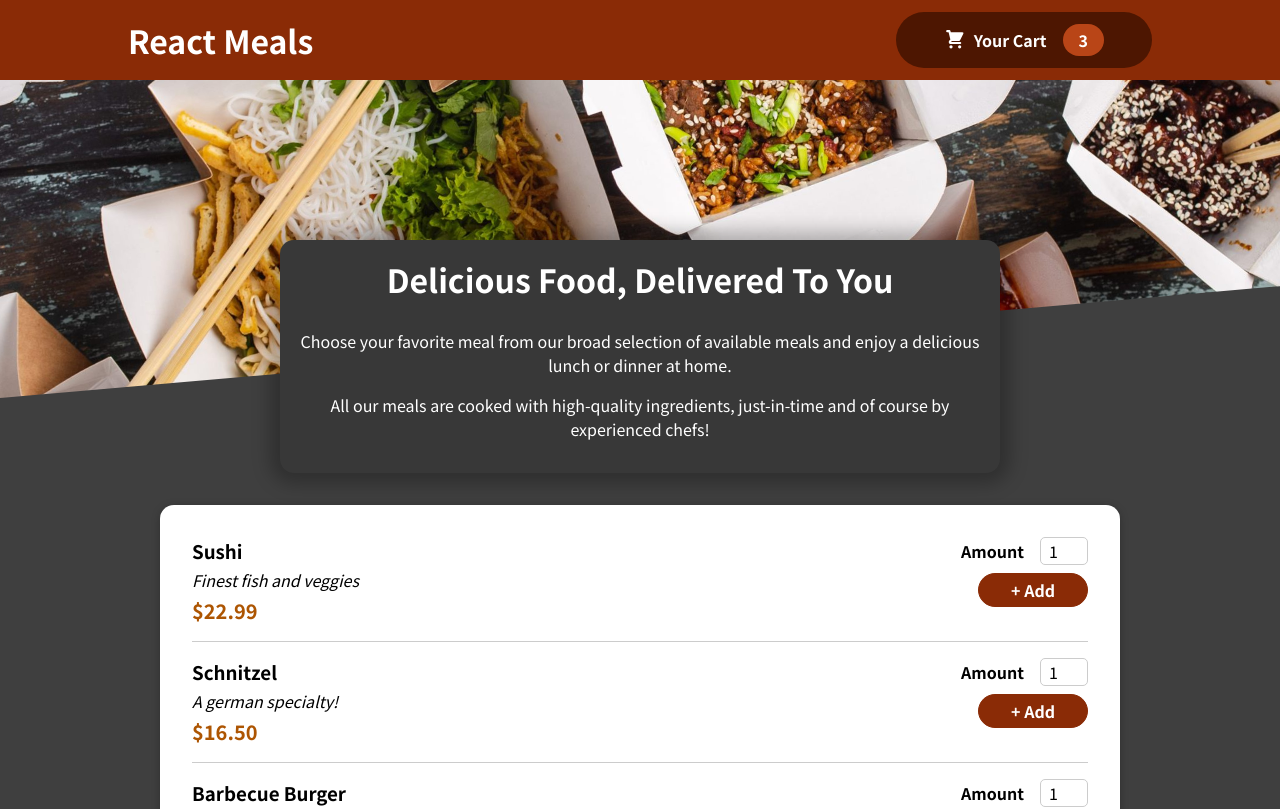
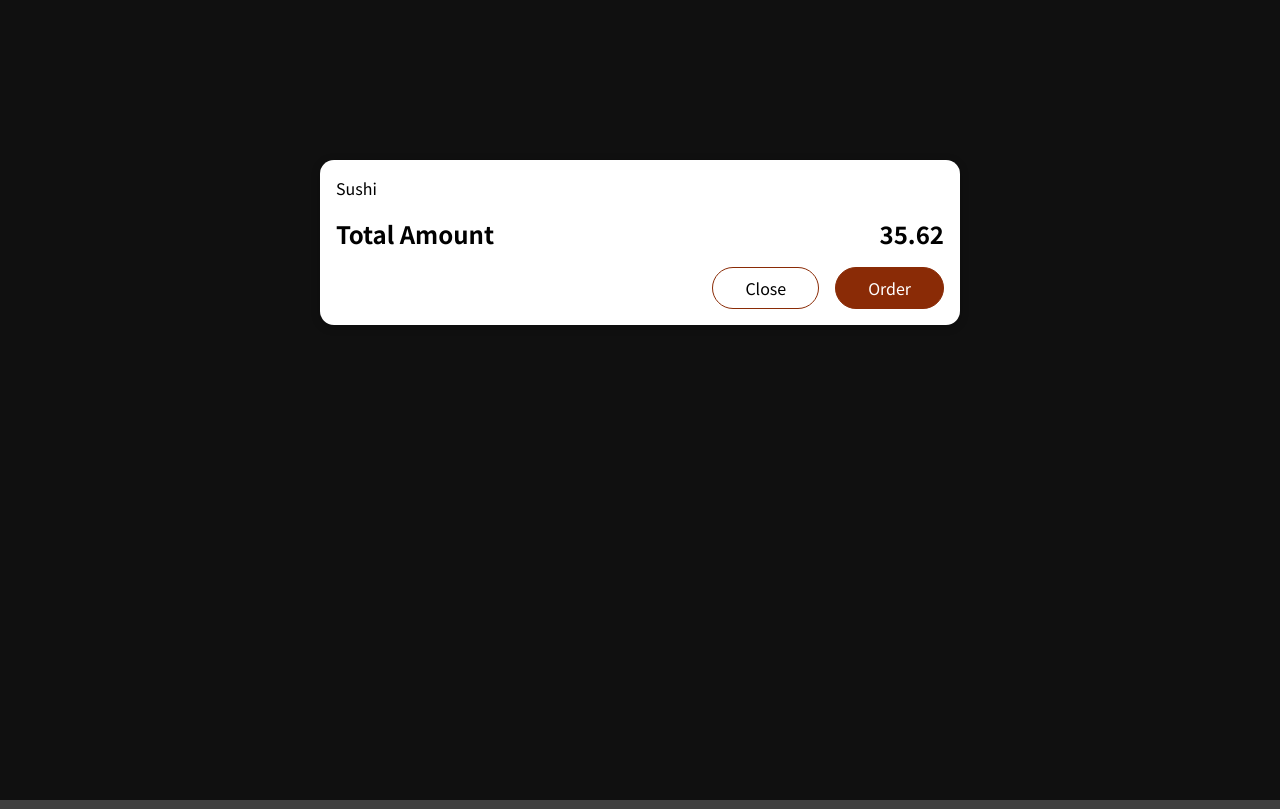
Before and after one commit to johngwells/React-Meals, a JavaScript app: page / in a window 1280 px wide. Shown: the top 809 px of the page. Built offline with nearby package versions, Linux system fonts and the light colour scheme.

Commit message:
create modal overlay with portals to the top of the dom tree & UI

```diff
--- a/public/index.html
+++ b/public/index.html
@@ -28,6 +28,7 @@
   </head>
   <body>
     <noscript>You need to enable JavaScript to run this app.</noscript>
+    <div id="overlays"></div>
     <div id="root"></div>
     <!--
       This HTML file is a template.
--- a/src/App.js
+++ b/src/App.js
@@ -1,13 +1,16 @@
-import Header from './components/Layout/Header';
-import Meals from './components/Meals/Meals';
+import Header from "./components/Layout/Header";
+import Meals from "./components/Meals/Meals";
+import Cart from "./components/Cart/Cart";
 
 function App() {
   return (
     <>
-      <Header />
-      <main>
-        <Meals />
-      </main>
+      <Cart>
+        <Header />
+        <main>
+          <Meals />
+        </main>
+      </Cart>
     </>
   );
 }
--- /dev/null
+++ b/src/components/Cart/Cart.js
@@ -0,0 +1,28 @@
+import Modal from '../UI/Modal';
+import classes from "./Cart.module.css";
+
+const Cart = (props) => {
+  const cartItems = (
+    <ul className={classes['cart-items']}>
+      {[{ id: "c1", name: "Sushi", amount: 2, price: 12.0 }].map((item) => (
+        <li>{item.name}</li>
+      ))}
+    </ul>
+  );
+
+  return (
+    <Modal>
+      {cartItems}
+      <div className={classes.total}>
+        <span>Total Amount</span>
+        <span>35.62</span>
+      </div>
+      <div className={classes.actions}>
+        <button className={classes['button-alt']}>Close</button>
+        <button className={classes.button}>Order</button>
+      </div>
+    </Modal>
+  );
+};
+
+export default Cart;
--- /dev/null
+++ b/src/components/Cart/Cart.module.css
@@ -0,0 +1,46 @@
+.cart-items {
+  list-style: none;
+  margin: 0;
+  padding: 0;
+  max-height: 20rem;
+  overflow: auto;
+}
+
+.total {
+  display: flex;
+  justify-content: space-between;
+  align-items: center;
+  font-weight: bold;
+  font-size: 1.5rem;
+  margin: 1rem 0;
+}
+
+.actions {
+  text-align: right;
+}
+
+.actions button {
+  font: inherit;
+  cursor: pointer;
+  background-color: transparent;
+  border: 1px solid #8a2b06;
+  padding: 0.5rem 2rem;
+  border-radius: 25px;
+  margin-left: 1rem;
+}
+
+.actions button:hover,
+.actions button:active {
+  background-color: #5a1a01;
+  border-color: #5a1a01;
+  color: white;
+}
+
+.actions .button--alt {
+  color: #8a2b06;
+}
+
+.actions .button {
+  background-color: #8a2b06;
+  color: white;
+}
--- a/src/components/Meals/AvailableMeals.js
+++ b/src/components/Meals/AvailableMeals.js
@@ -32,6 +32,7 @@
 const AvailableMeals = () => {
   const mealsList = DUMMY_MEALS.map((meal) => (
     <MealItem
+      id={meal.id}
       key={meal.id}
       name={meal.name}
       description={meal.description}
--- a/src/components/Meals/MealItem/MeaItem.js
+++ b/src/components/Meals/MealItem/MeaItem.js
@@ -11,7 +11,7 @@
         <div className={classes.description}>{props.description}</div>
         <div className={classes.price}>{price}</div>
       </div>
-      <div><MealItemForm /></div>
+      <div><MealItemForm id={props.id}/></div>
     </li>
   );
 };
--- a/src/components/Meals/MealItem/MealItemForm.js
+++ b/src/components/Meals/MealItem/MealItemForm.js
@@ -2,13 +2,13 @@
 
 import classes from "./MealItemForm.module.css";
 
-const MealItemForm = () => {
+const MealItemForm = (props) => {
   return (
     <form className={classes.form}>
       <Input
         label="Amount"
         input={{
-          id: "amount",
+          id: "amount" + props.id,
           type: "number",
           min: "1",
           max: "5",
--- /dev/null
+++ b/src/components/UI/Modal.js
@@ -0,0 +1,31 @@
+import ReactDOM from "react-dom";
+
+import classes from "../UI/Modal.module.css";
+
+const Backdrop = (props) => {
+  return <div className={classes.backdrop} />;
+};
+
+const ModalOverlay = (props) => {
+  return (
+    <div className={classes.modal}>
+      <div className={classes.content}>{props.children}</div>
+    </div>
+  );
+};
+
+const portalElement = document.getElementById("overlays");
+
+const Modal = (props) => {
+  return (
+    <>
+      {ReactDOM.createPortal(<Backdrop />, portalElement)}
+      {ReactDOM.createPortal(
+        <ModalOverlay>{props.children}</ModalOverlay>,
+        portalElement
+      )}
+    </>
+  );
+};
+
+export default Modal;
--- /dev/null
+++ b/src/components/UI/Modal.module.css
@@ -0,0 +1,40 @@
+.backdrop {
+  position: fixed;
+  top: 0;
+  left: 0;
+  width: 100%;
+  height: 100vh;
+  z-index: 20;
+  background-color: rgba(0, 0, 0, 0.75);
+}
+
+.modal {
+  position: fixed;
+  top: 20vh;
+  left: 5%;
+  width: 90%;
+  background-color: white;
+  padding: 1rem;
+  border-radius: 14px;
+  box-shadow: 0 2px 8px rgba(0, 0, 0, 0.25);
+  z-index: 30;
+  animation: slide-down 300ms ease-out forwards;
+}
+
+@media (min-width: 768px) {
+  .modal {
+    width: 40rem;
+    left: calc(50% - 20rem);
+  }
+}
+
+@keyframes slide-down {
+  from {
+    opacity: 0;
+    transform: translateY(-3rem);
+  }
+  to {
+    opacity: 1;
+    transform: translateY(0);
+  }
+}
```
Also changed, not shown: 1 other file (tests, documents, lock files or other folders).
